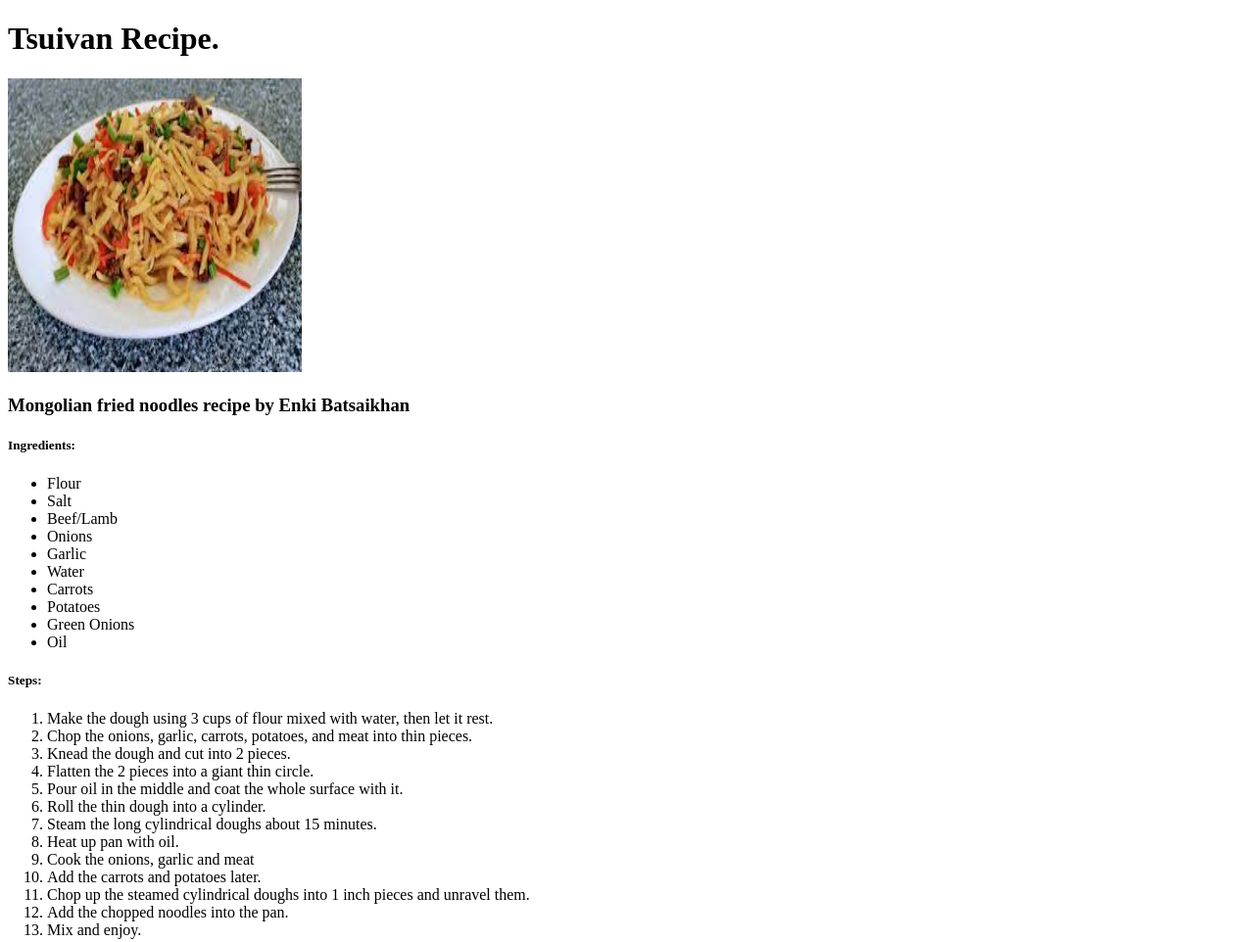
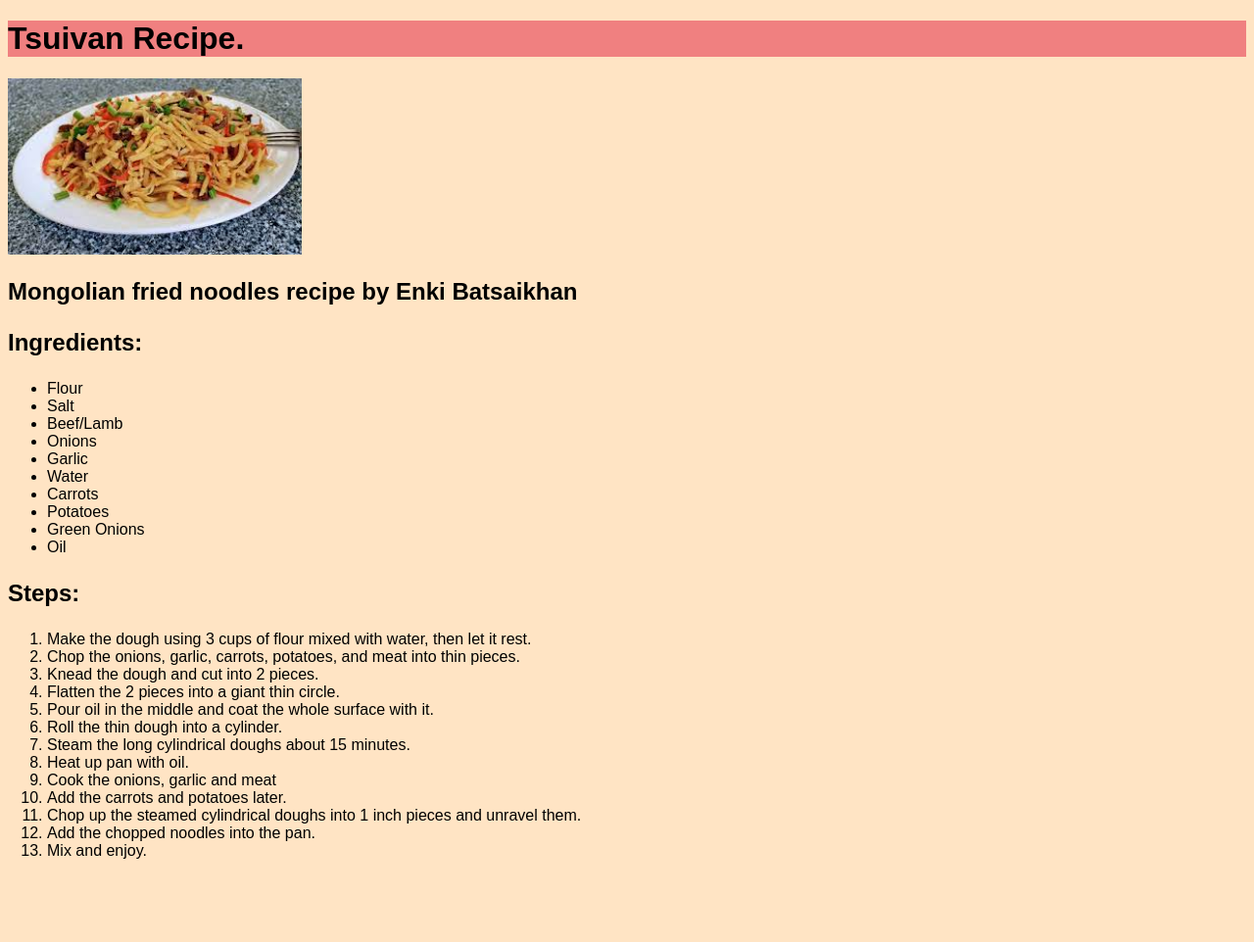
Before and after one commit to EnkiB/odin-recipes, a plain HTML site: page recipes/tsuivan.html in a window 1280 px wide. Shown: the whole page at 98% size. After the commit the page ends 894 px from the top, so only its background shows below. Drawn offline with Linux system fonts and the light colour scheme.

Commit message:
Style all pages using basic CSS learned in foundations.

```diff
--- a/recipes/tsuivan.html
+++ b/recipes/tsuivan.html
@@ -4,13 +4,14 @@
   <meta charset="UTF-8">
   <meta name="viewport" content="width=device-width, initial-scale=1.0">
   <title>Tsuivan Recipe.</title>
+  <link rel="stylesheet" href="../styles/recipe.css">
 </head>
 <body>
-  <h1>Tsuivan Recipe.</h1>
-  <img src="../images/tsuivan.jpg" alt="Mongolian buuz dish." height="300" width="300">
-  <h3>Mongolian fried noodles recipe by Enki Batsaikhan</h3>
-  <h5>Ingredients:</h5>
-  <ul>
+  <h1 class="title">Tsuivan Recipe.</h1>
+  <img src="../images/tsuivan.jpg" alt="Mongolian buuz dish." class="recipe-image">
+  <h2 class="header">Mongolian fried noodles recipe by Enki Batsaikhan</h3>
+  <h3 class="header">Ingredients:</h5>
+  <ul class="list">
     <li>Flour</li>
     <li>Salt</li>
     <li>Beef/Lamb</li>
@@ -22,8 +23,8 @@
     <li>Green Onions</li>
     <li>Oil</li>
   </ul>
-  <h5>Steps:</h5>
-  <ol>
+  <h3 class="header">Steps:</h5>
+  <ol class="list">
     <li>Make the dough using 3 cups of flour mixed with water, then let it rest.</li>
     <li>Chop the onions, garlic, carrots, potatoes, and meat into thin pieces.</li>
     <li>Knead the dough and cut into 2 pieces.</li>
--- /dev/null
+++ b/style.css
@@ -0,0 +1,17 @@
+* {
+    font-family: "Copperplate", sans-serif;
+    background-color: bisque;
+}
+
+.title {
+    background-color: lightcoral;
+}
+.recipe-links {
+    font-family: "Copperplate", sans-serif;
+    font-weight: lighter;
+}
+
+.flag {
+    width: 300px;
+    height: auto;
+}
--- /dev/null
+++ b/styles/recipe.css
@@ -0,0 +1,19 @@
+* {
+    font-family: "Copperplate", sans-serif;
+    background-color: bisque;
+}
+.title {
+    background-color: lightcoral;
+}
+.recipe-image {
+    width: 300px;
+    height: auto;
+}
+
+.title {
+    font-size: xx-large;
+}
+
+.header {
+    font-size: x-large;
+}
```
Also changed, not shown: index.html (+5 -4 lines), recipes/buuz.html (+7 -6 lines), recipes/khuushuur.html (+8 -7 lines), images/mongolian-flag.png (added).
